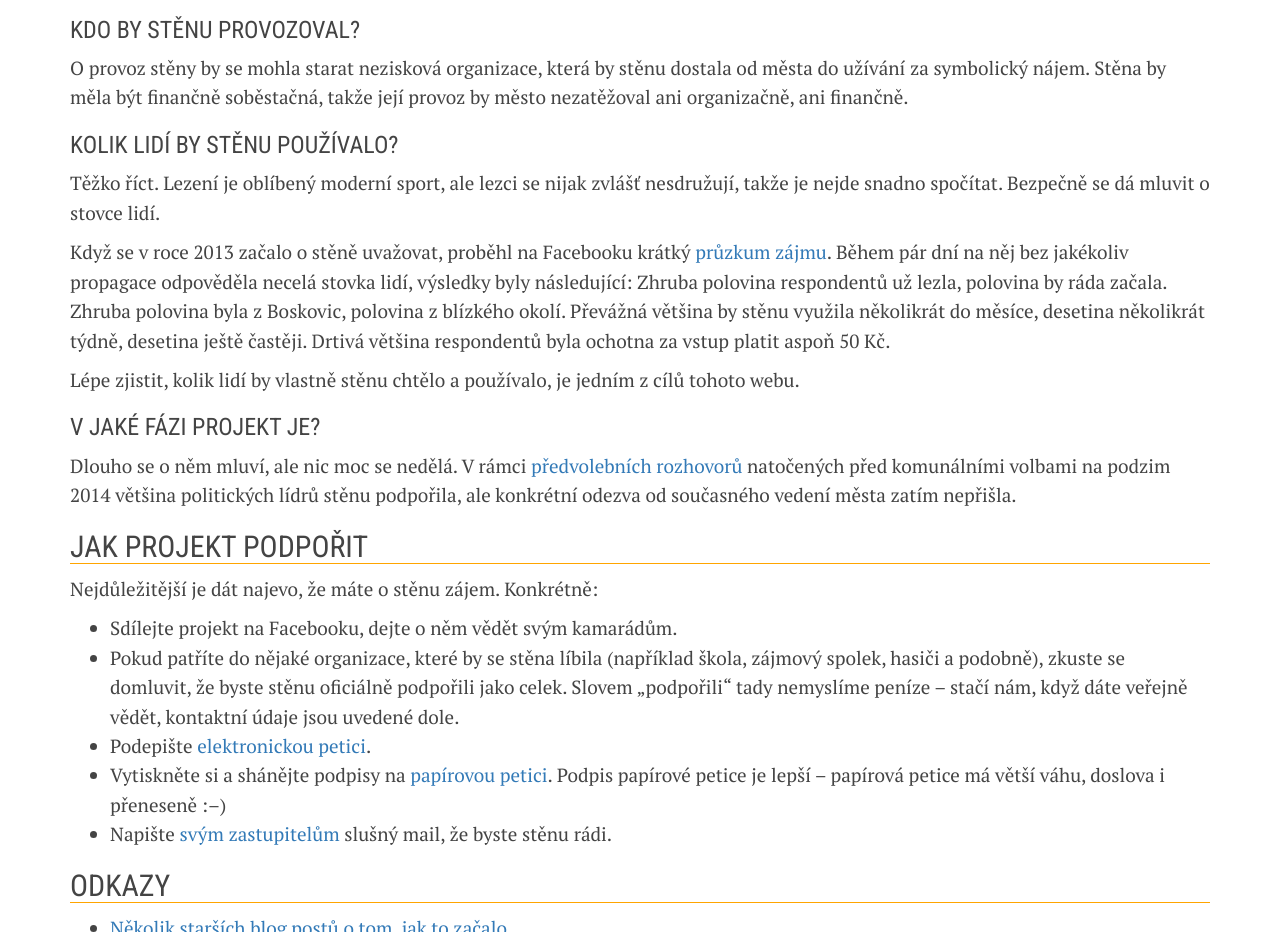
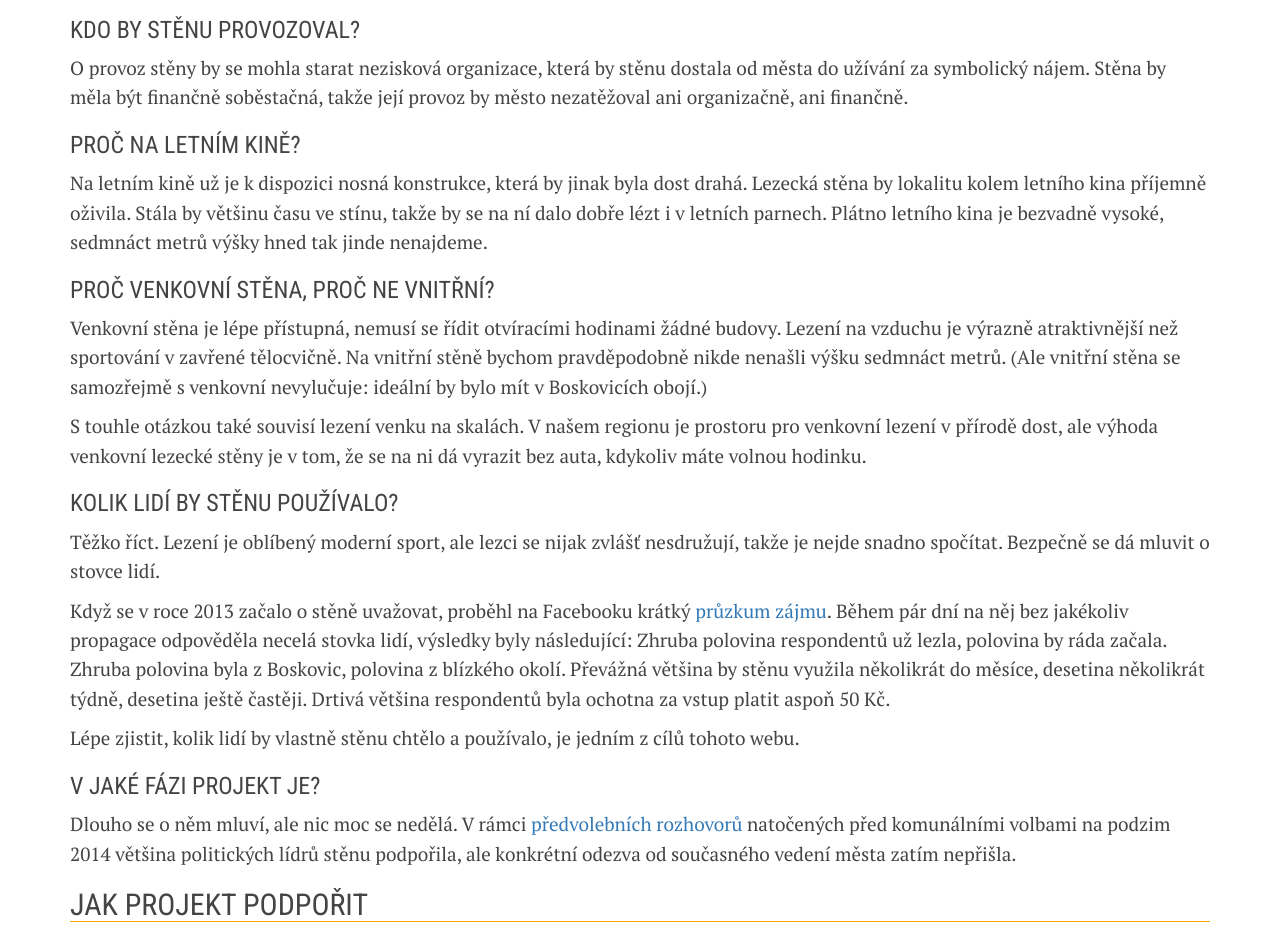
Before and after one commit to zoul/stena, a plain HTML site: page index.html in a window 1280 px wide. Shown: the part 1022-1954 px from the top of the page. Drawn offline with Linux system fonts and the light colour scheme.

Commit message:
Proč na letním kině, proč ne jinde.

```diff
--- a/index.html
+++ b/index.html
@@ -63,6 +63,26 @@
         být finančně soběstačná, takže její provoz by město nezatěžoval ani
         organizačně, ani finančně.</p>
 
+        <h3>Proč na letním kině?</h3>
+        <p>Na letním kině už je k dispozici nosná konstrukce, která by jinak
+        byla dost drahá. Lezecká stěna by lokalitu kolem letního kina příjemně
+        oživila. Stála by většinu času ve stínu, takže by se na ní dalo dobře
+        lézt i v letních parnech. Plátno letního kina je bezvadně vysoké,
+        sedmnáct metrů výšky hned tak jinde nenajdeme.</p>
+
+        <h3>Proč venkovní stěna, proč ne vnitřní?</h3>
+        <p>Venkovní stěna je lépe přístupná, nemusí se řídit otvíracími
+        hodinami žádné budovy. Lezení na vzduchu je výrazně atraktivnější
+        než sportování v zavřené tělocvičně. Na vnitřní stěně bychom
+        pravděpodobně nikde nenašli výšku sedmnáct metrů. (Ale vnitřní
+        stěna se samozřejmě s venkovní nevylučuje: ideální by bylo mít
+        v Boskovicích obojí.)</p>
+
+        <p>S touhle otázkou také souvisí lezení venku na skalách. V našem
+        regionu je prostoru pro venkovní lezení v přírodě dost, ale výhoda
+        venkovní lezecké stěny je v tom, že se na ni dá vyrazit bez auta,
+        kdykoliv máte volnou hodinku.</p>
+
         <h3>Kolik lidí by stěnu používalo?</h3>
         <p>Těžko říct. Lezení je oblíbený moderní sport, ale lezci se nijak
         zvlášť nesdružují, takže je nejde snadno spočítat. Bezpečně se dá mluvit
```
